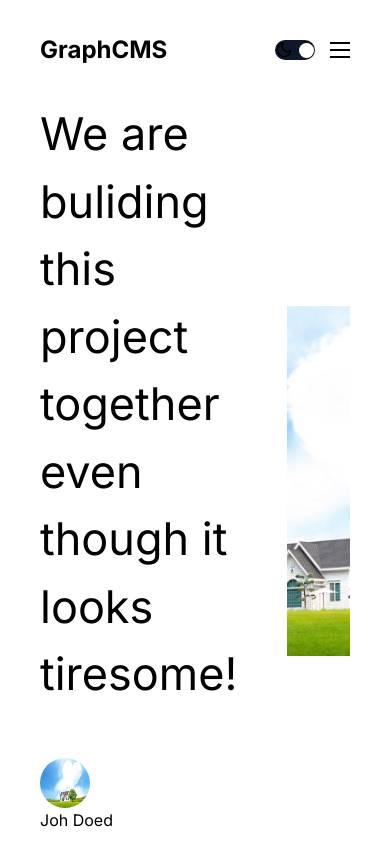
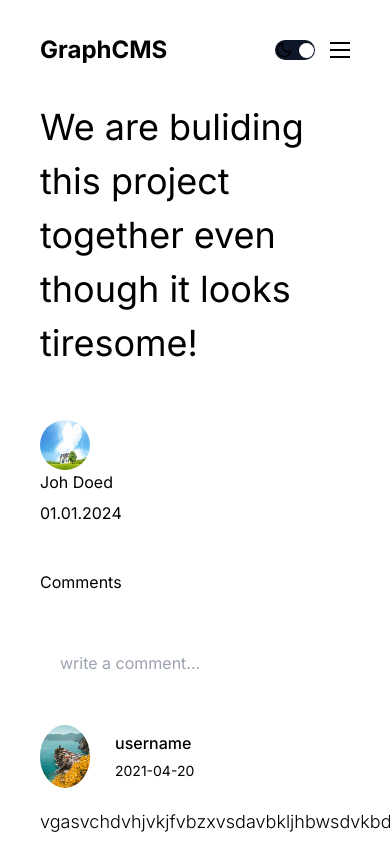
Before and after one commit to DavisKiprotich/Blog_Website, a Next.js app: page /login in a window 390 px wide. Shown: the top 843 px of the page. Built offline with nearby package versions, Linux system fonts and the light colour scheme.

Commit message:
Working on single page post with comments

```diff
--- a/components/styles/singlePage.module.css
+++ b/components/styles/singlePage.module.css
@@ -1,7 +1,3 @@
-.container{
-
-}
-
 .infoContainer{
     display: flex;
     align-items: center;
@@ -56,8 +52,35 @@
     flex: 5;
 }
 
-.description{
+.description p{
     font-size: 18px;
     font-weight: 300;
     margin-bottom: 20px;
 }
+
+@media screen and (max-width: 1536px) {
+    .title{
+        font-size: 54px;
+    }
+}
+
+@media screen and (max-width: 1280px) {
+    .title{
+        font-size: 48px;
+    }
+}
+
+@media screen and (max-width: 1024px) {
+    .imageContainer{
+        display: none;
+    }
+}
+@media screen and (max-width: 640px) {
+    .title{
+        font-size: 36px;
+    }
+
+    .description p{
+        font-size: 18px;
+    }
+}
```
